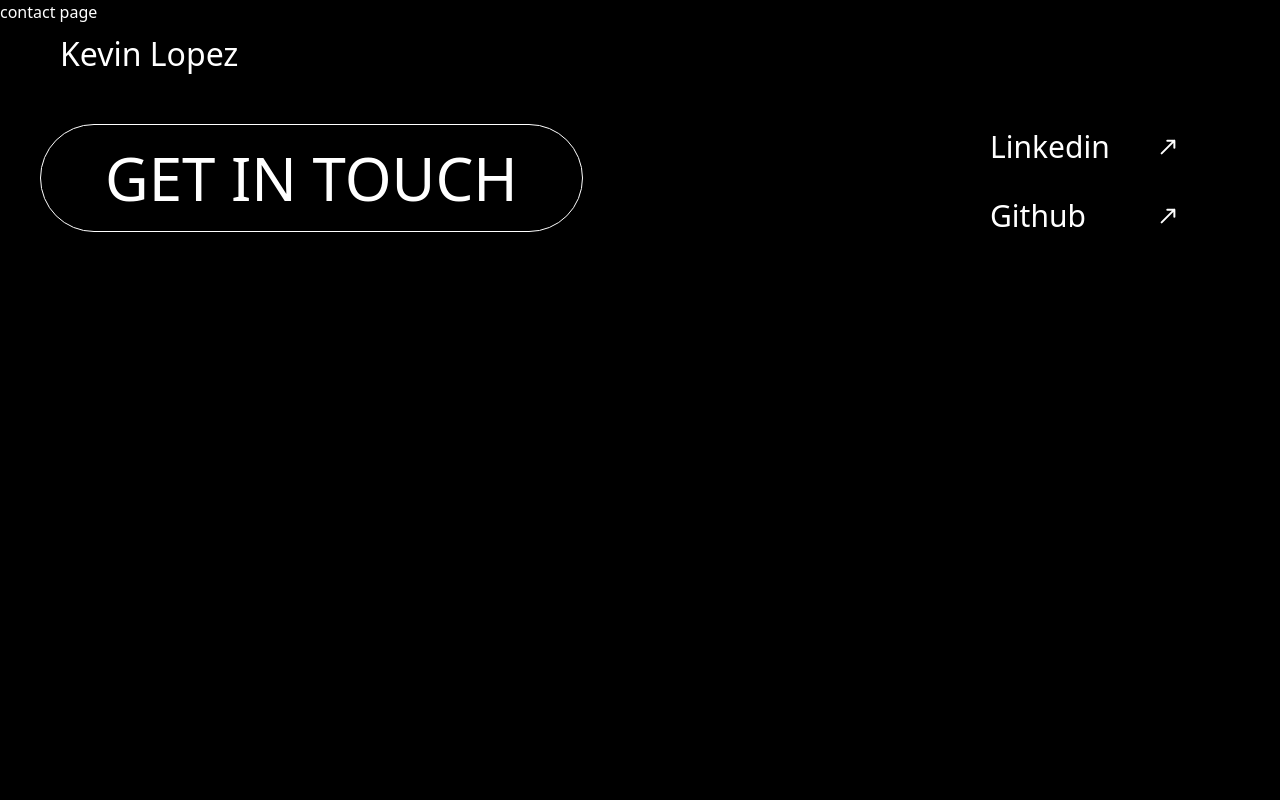
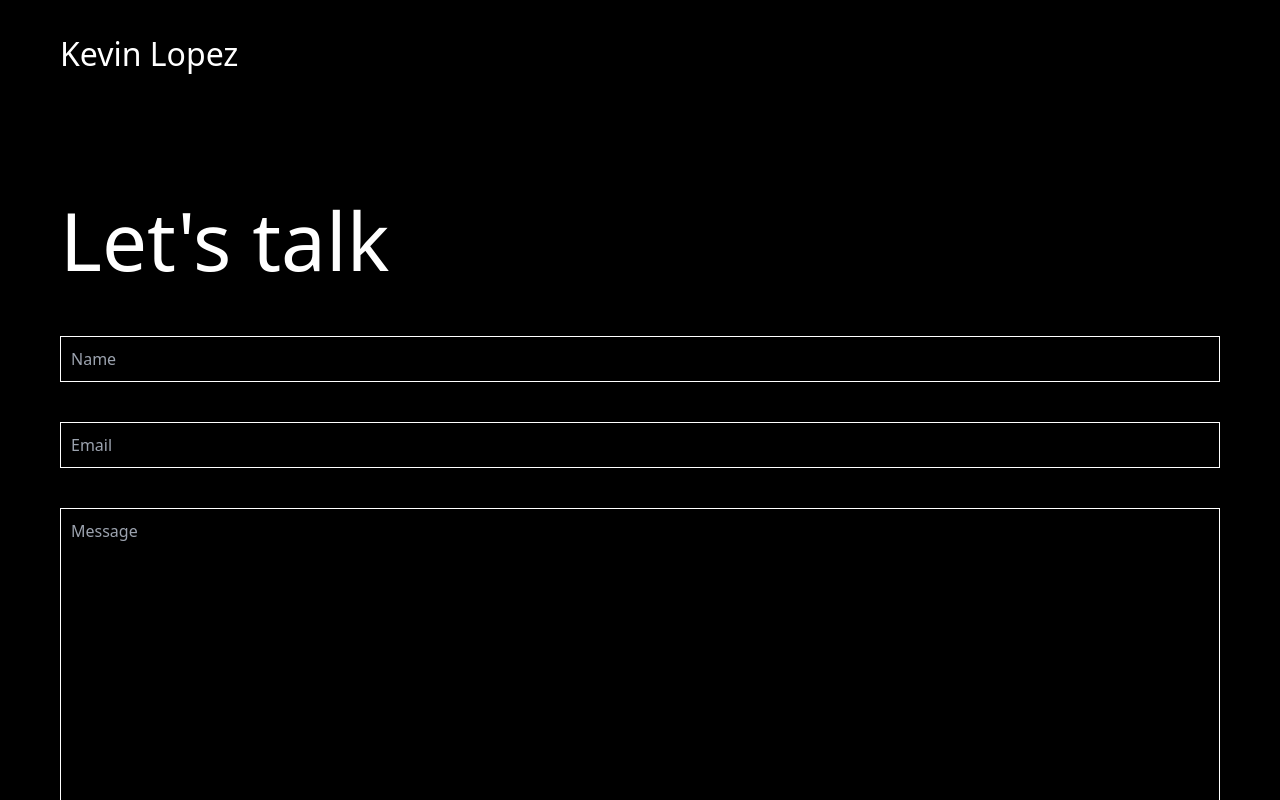
Before and after one commit to kevinlo123/portfolio-2024, a Next.js app: page /contact in a window 1280 px wide. Shown: the top 800 px of the page. Built offline with nearby package versions, Linux system fonts and the light colour scheme.

Commit message:
building contact page and addressing bugs

```diff
--- a/src/app/components/BlurImage.js
+++ b/src/app/components/BlurImage.js
@@ -15,11 +15,11 @@ export default function BlurImage({ image }) {
         sizes="100vw"
         style={{ width: '100%', height: 'auto' }}
         className={`
-            duration-700 ease-in-out
+            lg:duration-700 lg:ease-in-out
             ${
               isLoading
-                ? "scale-110 blur-2xl grayscale"
-                : "scale-100 blur-0 grayscale-0"
+                ? "lg:scale-110 lg:blur-2xl lg:grayscale"
+                : "lg:scale-100 lg:blur-0 lg:grayscale-0"
             })`}
         onLoad={() => setLoading(false)}
       />
--- a/src/app/contact/page.js
+++ b/src/app/contact/page.js
@@ -1,7 +1,42 @@
+'use client'
+
 export default function Contact() {
-  return (
-    <main>
-      <h1>contact page</h1>
+
+  async function handleSubmit(event) {
+      event.preventDefault();
+      const formData = new FormData(event.target);
+
+      formData.append("access_key", "b7d6772d-7c43-4c44-8091-8fa4c5998269");
+
+      const object = Object.fromEntries(formData);
+      const json = JSON.stringify(object);
+
+      const response = await fetch("https://api.web3forms.com/submit", {
+          method: "POST",
+          headers: {
+            "Content-Type": "application/json",
+            Accept: "application/json"
+          },
+          body: json
+      });
+
+      const result = await response.json();
+
+      if (result.success) {
+          document.getElementById("form").reset();
+          console.log(result);
+      }
+  }
+
+return (
+    <main className="my-[150px] md:my-[200px] mx-[30px] md:mx-[60px]">
+      <h1 className="text-white project-name leading-[100%] font-medium text-[55px] lg:text-[80px] mb-14">Let's talk</h1>
+      <form id="form" className="flex flex-col text-black" onSubmit={handleSubmit}>
+        <input className="input text-white mb-10 py-2.5 px-2.5 bg-transparent border border-white" type="text" placeholder="Name" name="name"/>
+        <input className="input text-white mb-10 py-2.5 px-2.5 bg-transparent border border-white" type="email" placeholder="Email" name="email"/>
+        <textarea className="input text-white mb-10 py-2.5 px-2.5 h-[500px] bg-transparent border border-white" placeholder="Message" name="message"></textarea>
+        <button className="text-white" type="submit">Submit Form</button>
+      </form>
     </main>
   );
 }
--- a/src/app/globals.css
+++ b/src/app/globals.css
@@ -27,7 +27,7 @@ html {
 }
 
 a:hover:not(.border-white, #resume) {
-  text-shadow: 0 0 7px rgb(190 254 194), 0 0 122px rgb(173 236 175);
+  text-shadow: 0 0 10px rgb(190 254 194), 0 0 122px rgb(173 236 175);
   transition: .3s ease-in-out;
 }
 
@@ -45,3 +45,9 @@ a:hover:not(.border-white, #resume) {
   text-align: right;
   line-height: 1.2;
 }
+
+form .input:active, form .input:focus, form .input:focus-visible {
+  box-shadow:  0 0 3px rgb(190 254 194), 0 0 10px rgb(173 236 175);
+  outline: none;
+  transition: .3s ease-in-out;
+}
--- a/src/app/globals/Footer.js
+++ b/src/app/globals/Footer.js
@@ -2,7 +2,7 @@ export default function Footer() {
     return (
       <footer className="px-[30px] lg:pl-[0px]  lg:pr-[60px] lg:mx-10 mb-[100px] lg:mb-[200px] flex flex-col lg:flex-row mt-[50px] lg:mt-[100px]">
         <div className="lg:w-1/2">
-          <a className="uppercase hover:bg-white hover:text-black transition-colors get-in-touch block text-center text-white text-[30px] w-full lg:!w-fit lg:text-[45px] xl:text-[60px] rounded-full px-9 lg:px-[4rem] py-2 border border-white" href="mailto:lopezkevin175@gmail.com" >Get in touch</a>
+          <a className="uppercase hover:bg-white hover:text-black transition-colors get-in-touch block text-center text-white text-[30px] w-full lg:!w-fit lg:text-[45px] xl:text-[60px] rounded-full px-9 lg:px-[4rem] py-2 border border-white" href="/contact" >Get in touch</a>
         </div>
         <div className="flex flex-col w-full lg:items-end lg:w-1/2 gap-6 mt-16 lg:mt-0">
           <a className="link-underline gap-4 text-[20px] social-link lg:text-[30px] flex items-center relative lg:w-1/3 justify-between text-white" href="https://www.linkedin.com/in/kevinlopez12/" target="_blank">
--- a/src/app/projects/[slug]/page.js
+++ b/src/app/projects/[slug]/page.js
@@ -23,9 +23,9 @@ export default async function ProjectsTemplate ({ params }) {
     <main className="my-[150px] md:my-[200px] mx-[30px] md:mx-[60px]">
       <section className="flex flex-col gap-14 md:gap-6 lg:flex-row min-h-[80vh]">
         <div className="lg:w-1/3  flex flex-col gap-[20px]">
-          <h2 className="text-white project-name leading-[100%] font-medium text-[80px]">
+          <h1 className="text-white project-name leading-[100%] font-medium text-[55px] lg:text-[80px]">
             {project.rows[0].name}
-          </h2>
+          </h1>
           <div className="flex items-center flex-wrap gap-[6px] group">
             {project.rows[0].languages_used.map((project) => (
               <span key={project} className="tag-primary rounded-full border border-white text-white uppercase px-3">
```
